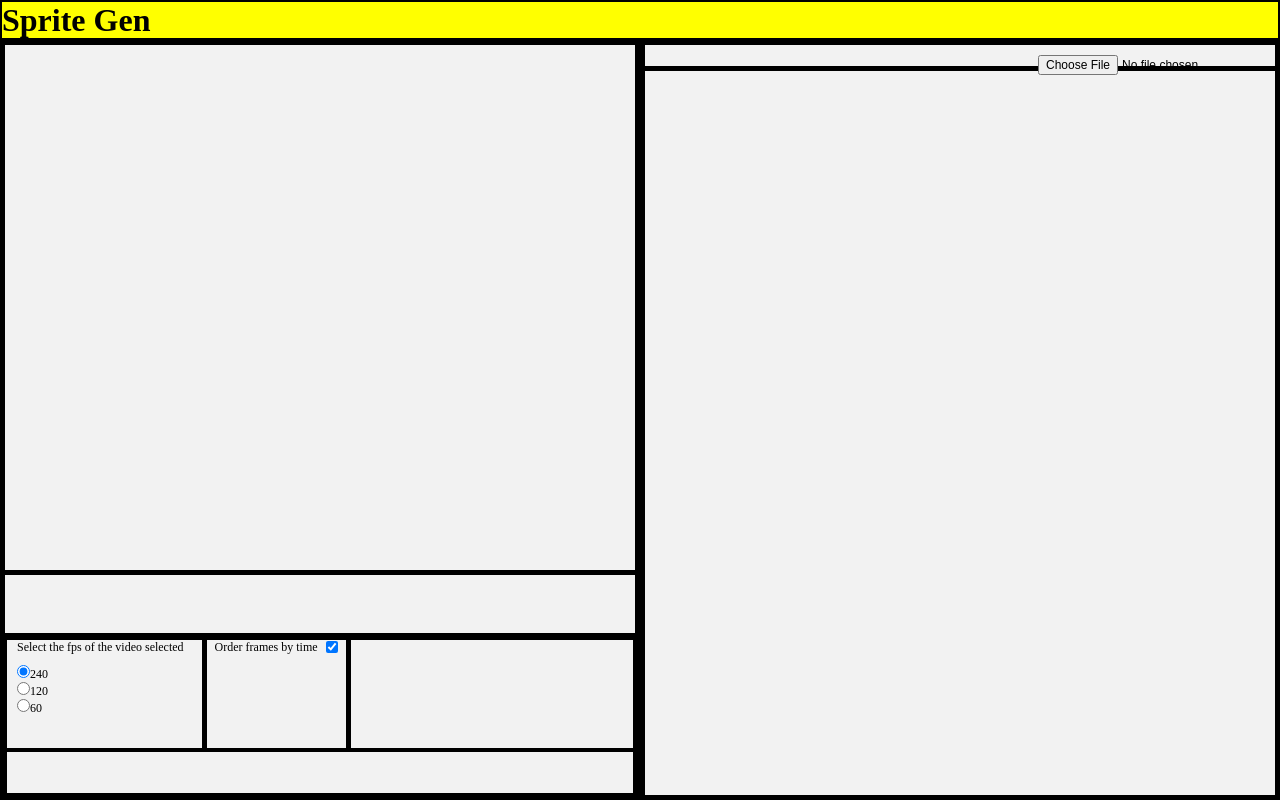
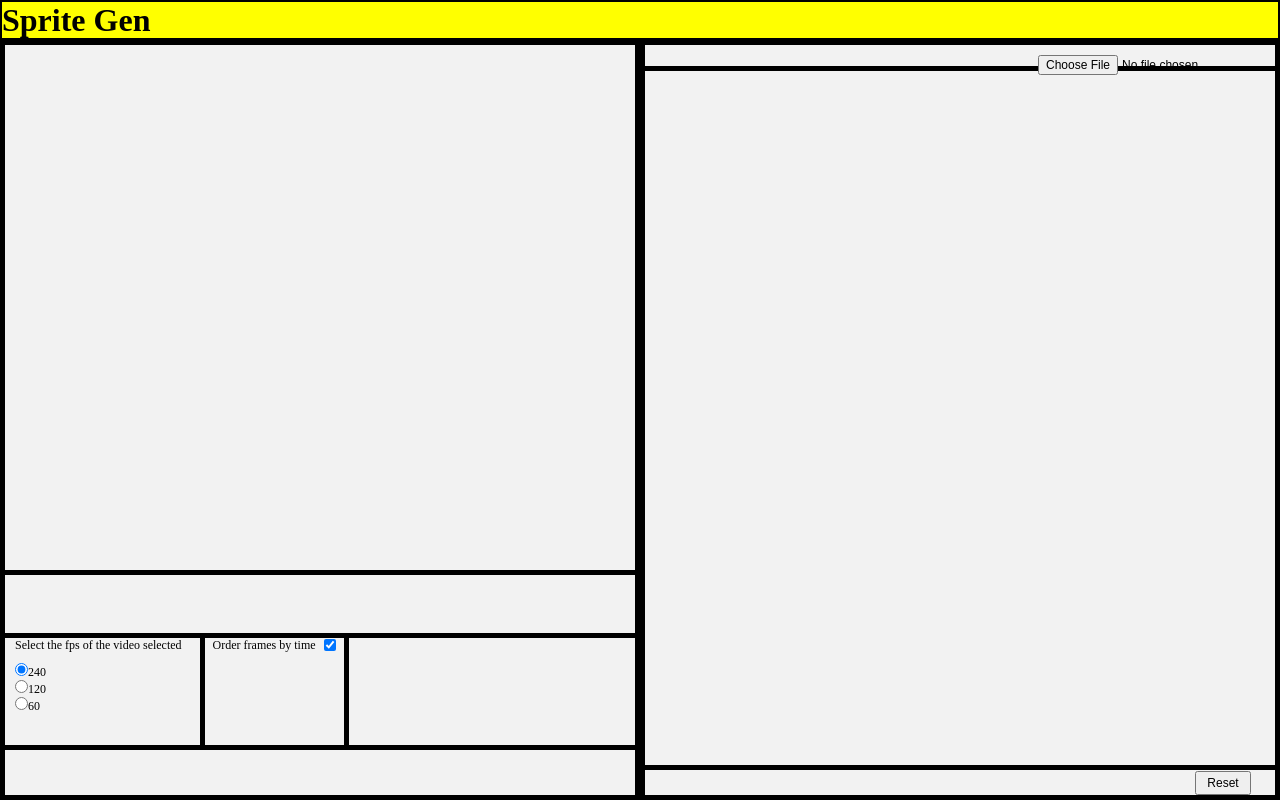
Before and after one commit to Jake-Noth/SpriteSheetGenerator, a React (Vite) app: page / in a window 1280 px wide. Built offline with nearby package versions, Linux system fonts and the light colour scheme.

Commit message:
feature: reset Frames button

```diff
--- a/src/App.jsx
+++ b/src/App.jsx
@@ -9,6 +9,7 @@ import FPSButtons from './components/FPSButtons';
 import SelectedFrames from './components/SelectedFrames';
 import useResizeHandler from './hooks/ScreenChange';
 import SortFrameByTime from './components/FrameSortButton';
+import ResetButton from './components/ResetButton';
 
 function App() {
   const { videoElement, frames } = useContext(VideoContext);
@@ -54,7 +55,12 @@ function App() {
           <div id='file-upload-container'>
             <FileLoad/>
           </div>
-          {videoElement && frames && <SelectedFrames/>}
+
+          <SelectedFrames/>
+
+          <div id='reset-button-div'>
+            <ResetButton/>
+          </div>
         </div>
       </div>
     </>
--- /dev/null
+++ b/src/components/ResetButton.jsx
@@ -0,0 +1,17 @@
+import { useContext } from "react"
+import { VideoContext } from "../context/Contex"
+
+
+export default function ResetButton(){
+
+    const {setFrames, setCanvasRefs} = useContext(VideoContext)
+
+    const resetFrames = () => {
+        setFrames([])
+        setCanvasRefs([])
+    }
+
+    return(
+        <button id='reset-frame-button'onClick={resetFrames}>Reset</button>
+    )
+}
--- a/src/components/SelectedFrames.jsx
+++ b/src/components/SelectedFrames.jsx
@@ -3,13 +3,13 @@ import { VideoContext } from "../context/Contex";
 import { debounce } from "lodash";
 
 export default function SelectedFrames() {
-    const { frames, setFrames, framesVideoElement, canvasHeight, canvasWidth, orderByTime } = useContext(VideoContext);
-    const canvasRefs = useRef([]);
-    const [loadedFrames, setLoadedFrames] = useState([]); // Track which frames are loaded
+    const { frames, setFrames, framesVideoElement, canvasHeight, canvasWidth, orderByTime, canvasRefs} = useContext(VideoContext);
+
+    const [loadedFrames, setLoadedFrames] = useState([]);
 
     const drawFrame = async (index, canvasIndex) => {
-        console.log(index)
-        const canvas = canvasRefs.current[canvasIndex];
+        console.log(canvasRefs.length)
+        const canvas = canvasRefs[canvasIndex];
         if (canvas) {
             const ctx = canvas.getContext('2d');
 
@@ -68,8 +68,8 @@ export default function SelectedFrames() {
         const newFrames = [...frames]
         newFrames.sort((a, b) => a.frameFloat - b.frameFloat);
 
-
-        canvasRefs.current.forEach((_, index) => {
+        if(canvasRefs.length != 0){
+            canvasRefs.forEach((_, index) => {
 
                 if(!orderByTime){
                     drawFrame(index, index);
@@ -78,18 +78,20 @@ export default function SelectedFrames() {
                     drawFrame(frames.findIndex(frame => frame.frameFloat === key), index)
                 }
             });
+        }
+
     }, 200);
 
     useEffect(() => {
         debouncedDrawFrames();
-    }, [frames, framesVideoElement, canvasHeight, canvasWidth, orderByTime]);
+    }, [frames, orderByTime]);
 
     return (
         <div id='frames-container'>
             {frames.map((frame, index) => (
                 <div id='frame' key={index}>
                     <canvas
-                        ref={el => canvasRefs.current[index] = el}
+                        ref={el => canvasRefs[index] = el}
                     />
                     {loadedFrames[index] && (
                         <>
--- a/src/context/Contex.jsx
+++ b/src/context/Contex.jsx
@@ -16,6 +16,7 @@ const VideoProvider = ({ children }) => {
   const [canvasHeight, setCanvasHeight] = useState(null)
   const [canvasWidth, setCanvasWidth] = useState(null)
   const [orderByTime, setOrderByTime] = useState(true)
+  const [canvasRefs, setCanvasRefs] = useState([]);
 
   const value = {
     videoElement,
@@ -39,7 +40,9 @@ const VideoProvider = ({ children }) => {
     canvasHeight,
     canvasWidth,
     orderByTime,
-    setOrderByTime
+    setOrderByTime,
+    canvasRefs,
+    setCanvasRefs,
   };
 
   return (
--- a/src/index.css
+++ b/src/index.css
@@ -101,7 +101,7 @@ html, body {
 #modifier-buttons-container {
   display: flex;
   flex-direction: row;
-  border: 2px solid black;
+  border-bottom: 5px solid black;
   height: 50%;
 }
 
@@ -138,10 +138,11 @@ html, body {
 
 #submit-button-container {
   height: 20%;
-  border: 2px solid black;
 }
 
 #frames-and-upload-section {
+  display: flex;
+  flex-direction: column;
   width: 50%;
   height: 100%;
   border: 5px solid black;
@@ -162,7 +163,7 @@ html, body {
 
 #frames-container {
   display: flex;
-  height: 96.5%;
+  height: 92.5%;
   flex-direction: column;
   overflow-y: auto;
 }
@@ -191,3 +192,18 @@ html, body {
 #frame-button-time {
   font-size: 1.2vh;
 }
+
+#reset-button-div {
+  display: flex;
+  justify-content: end;
+  align-items: center;
+  border-top: 5px solid black;
+  height: 4%;
+}
+
+#reset-frame-button {
+  margin-right: 3vh;
+  height: 3vh;
+  width: 7vh;
+  font-size: 1.5vh;
+}
```
Lines whose indentation alone changed are shown as unchanged.
